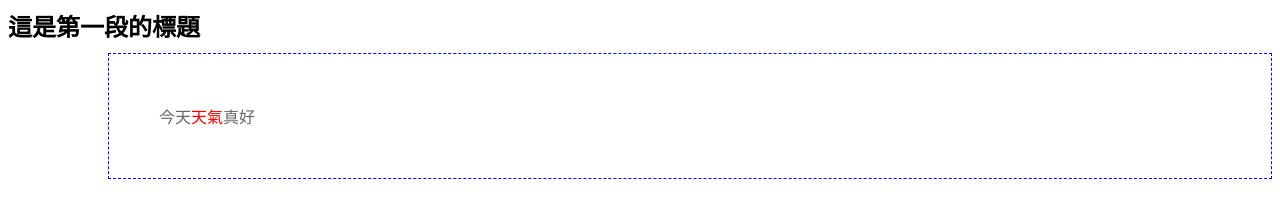
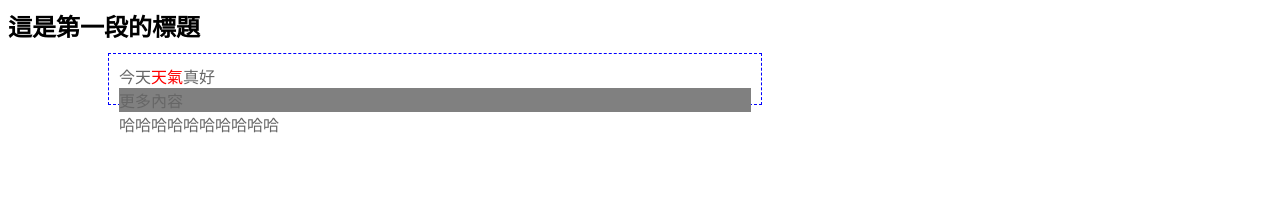
Before and after one commit to jayhanlin/NTU_javascript_junior_training, a plain HTML site: page css.html in a window 1280 px wide. Drawn offline with Linux system fonts and the light colour scheme.

Commit message:
操作div height

```diff
--- a/css.html
+++ b/css.html
@@ -9,6 +9,10 @@
 <body style="background-color: #ffffff;">
     <!-- <h3 style="color: red; text-decoration: underline;">這是第一段的標題</h3> -->
     <div style="margin-bottom: 10px; font-size: 24px;font-weight:bold">這是第一段的標題</div>   <!--區塊型標籤(會自動換行)-->
-    <div style="margin-left: 100px;padding: 50px; border: 1px dashed blue;color: #666666;">今天<span style="color: red;">天氣</span>真好</div>   <!-- margin-top、left... 與上、左相距 -->
+    <div style="width: 50%;height: 30px; margin-left: 100px;padding: 10px; border: 1px dashed blue;color: #666666;">今天<span style="color: red;">天氣</span>真好
+        <div style="background-color: grey;">更多內容</div><!--div不額外設定寬度時，將與父層同寬-->
+        哈哈哈哈哈哈哈哈哈哈
+        <!--div不設定高度時，高度將依內容調整高度，字越多越高-->
+    </div>   <!-- margin-top、left... 與上、左相距 -->
 </body>
 </html>
```
